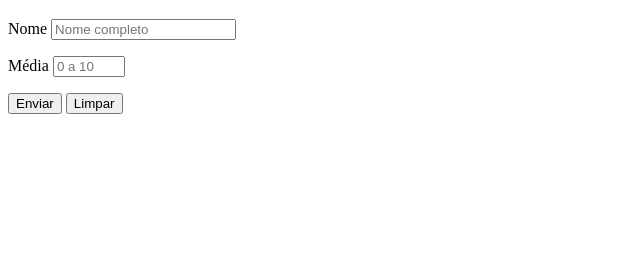
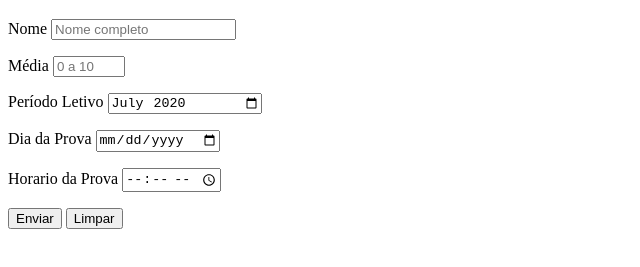
Before and after one commit to carlossousadev/Html-Css, a plain HTML site: page Exercicios/Ex025/form003.html in a window 1280 px wide. Shown: the part 61-328 px from the top of the page, without its empty margins (0-640 px from the left). Drawn offline with Linux system fonts and the light colour scheme.

Commit message:
update form3

```diff
--- a/Exercicios/Ex025/form003.html
+++ b/Exercicios/Ex025/form003.html
@@ -17,6 +17,18 @@
             <input type="number" name="media" id="imedia" min="0" max="10" placeholder="0 a 10" step="0.1" required>
         </p>
         <p>
+            <label for="imes">Período Letivo</label>
+            <input type="month" name="mes" id="imes" value="2020-07">
+        </p>
+        <p>
+            <label for="imedia">Dia da Prova</label>
+            <input type="date" name="dia" id="idia">
+        </p>
+        <p>
+            <label for="ihora">Horario da Prova</label>
+            <input type="time" name="hora" id="ihora">
+        </p>
+        <p>
             <input type="submit" value="Enviar">
             <input type="reset" value="Limpar">
         </p>
```
